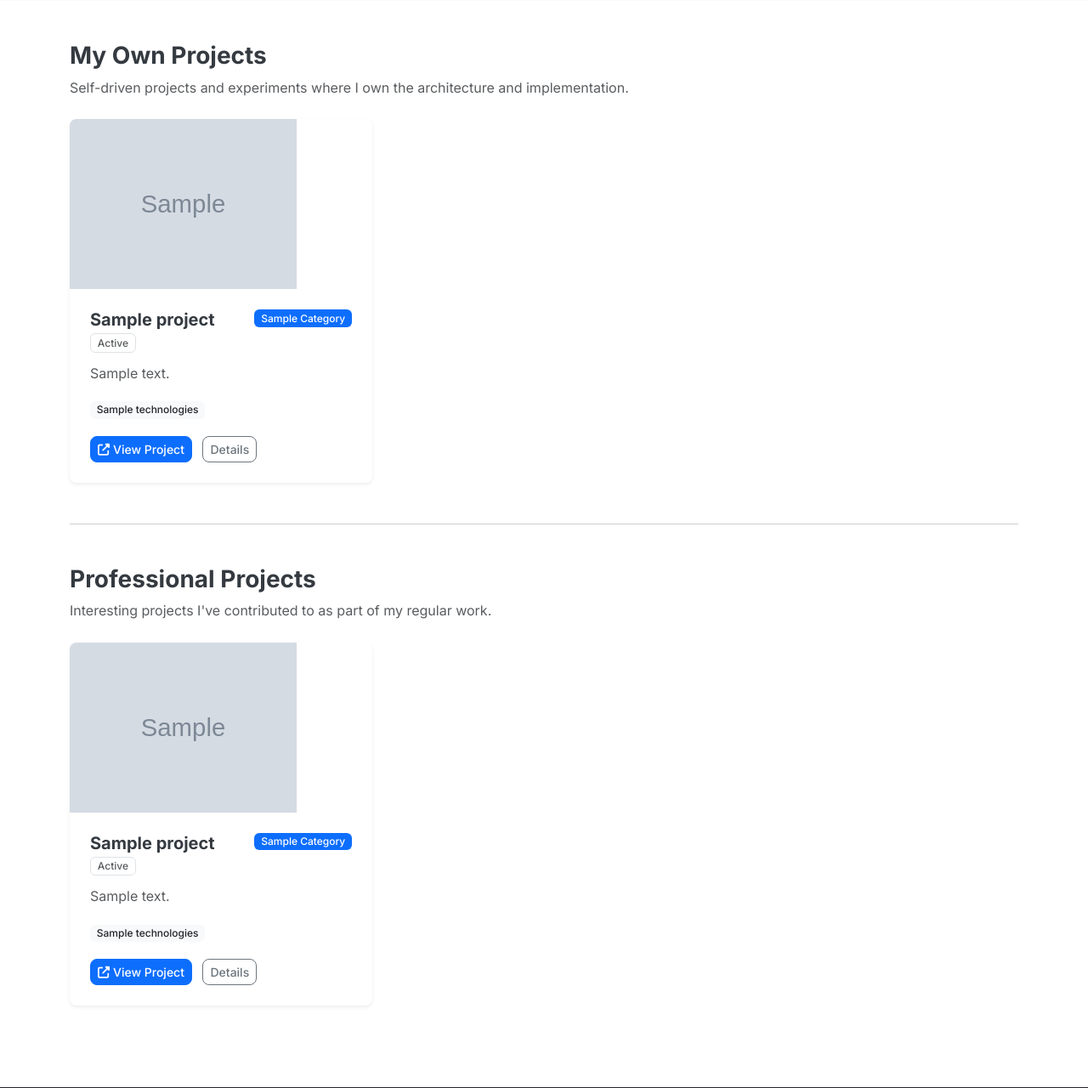
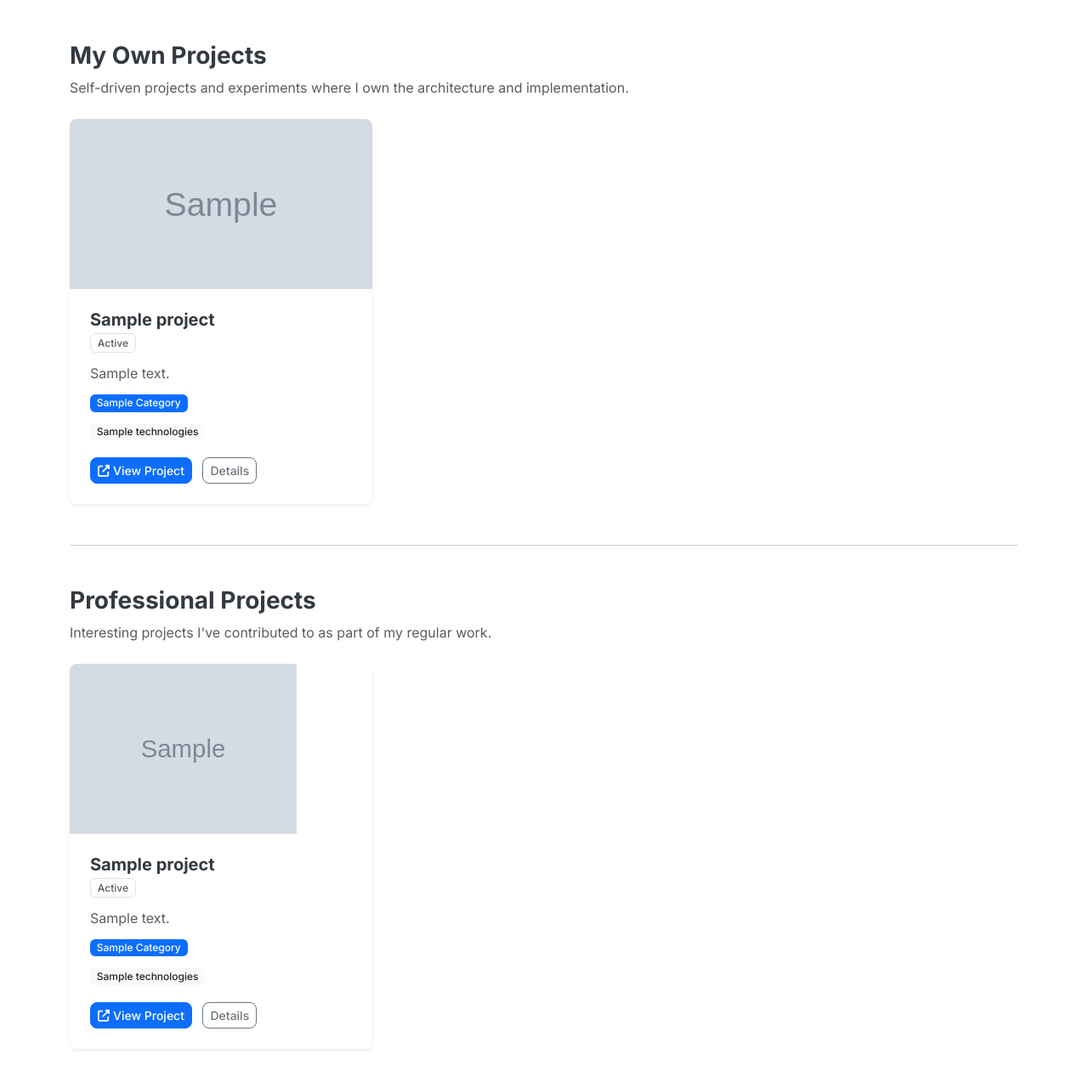
Before and after one commit to m2gnvm/portfolio, a Django app: template templates/main/projects.html in a window 1280 px wide. Shown: the part 314-1594 px from the top of the page at 85% size. Run offline with Django 4.2, Linux system fonts and the light colour scheme; the template is opened without the code that fills it: most values are stand-ins (such as "Sample title", 1, 10 or a date in 2020); grey boxes marked "Sample" are stand-in pictures; some libraries are stand-ins or nearby versions.

Commit message:
fix images

```diff
--- a/static/portfolio_data.json
+++ b/static/portfolio_data.json
@@ -70,7 +70,7 @@
       "technologies": "PySpark, Kafka, Python, Apache Airflow, MongoDB, HDFS, Machine Learning, Big Data, Real-time Processing",
       "group": "professional",
       "status": "deployed",
-      "link": "https://pgesensum.pl/strona-glowna",
+      "link": null,
       "live_url": "https://pgesensum.pl/strona-glowna",
       "image": "https://pgesensum.pl/var/pgesensum_site/storage/images/_aliases/lauren_text_block_with_image_xl/8/2/6/0/628-1-pol-PL/rectangle-18.webp"
     }
--- a/templates/main/projects.html
+++ b/templates/main/projects.html
@@ -34,7 +34,7 @@
             <div class="col-lg-4 col-md-6">
                 <div class="project-card h-100 bg-white rounded-3 shadow-sm overflow-hidden">
                     {% if project.image %}
-                    <img src="{{ project.image }}" alt="{{ project.title }}" class="img-fluid" style="height: 200px; object-fit: cover;">
+                    <img src="{{ project.image }}" alt="{{ project.title }}" class="img-fluid w-100" style="height: 200px; object-fit: cover; object-position: center;">
                     {% else %}
                     <div class="bg-secondary d-flex align-items-center justify-content-center" style="height: 200px;">
                         <i class="fas fa-code fa-3x text-white"></i>
@@ -58,10 +58,13 @@
                                     {% endif %}
                                 </div>
                             </div>
+                        </div>
+
+                        <p class="text-muted mb-2">{{ project.description|truncatewords:20 }}</p>
+
+                        <div class="mb-2">
                             <span class="badge bg-primary">{{ project.category|title }}</span>
                         </div>
-
-                        <p class="text-muted mb-3">{{ project.description|truncatewords:20 }}</p>
 
                         <div class="project-tech mb-3">
                             {% for tech in project.technologies|split:","|slice:":4" %}
@@ -75,7 +78,7 @@
                                 <i class="fas fa-external-link-alt me-1"></i>View Project
                             </a>
                             {% elif project.link %}
-                            <a href "{{ project.link }}" class="btn btn-primary btn-sm me-2" target="_blank">
+                            <a href="{{ project.link }}" class="btn btn-primary btn-sm me-2" target="_blank">
                                 <i class="fas fa-external-link-alt me-1"></i>View Project
                             </a>
                             {% endif %}
@@ -132,10 +135,13 @@
                                     {% endif %}
                                 </div>
                             </div>
+                        </div>
+
+                        <p class="text-muted mb-2">{{ project.description|truncatewords:20 }}</p>
+
+                        <div class="mb-2">
                             <span class="badge bg-primary">{{ project.category|title }}</span>
                         </div>
-
-                        <p class="text-muted mb-3">{{ project.description|truncatewords:20 }}</p>
 
                         <div class="project-tech mb-3">
                             {% for tech in project.technologies|split:","|slice:":4" %}
```
Also changed, not shown: templates/main/home.html (+6 -3 lines).
